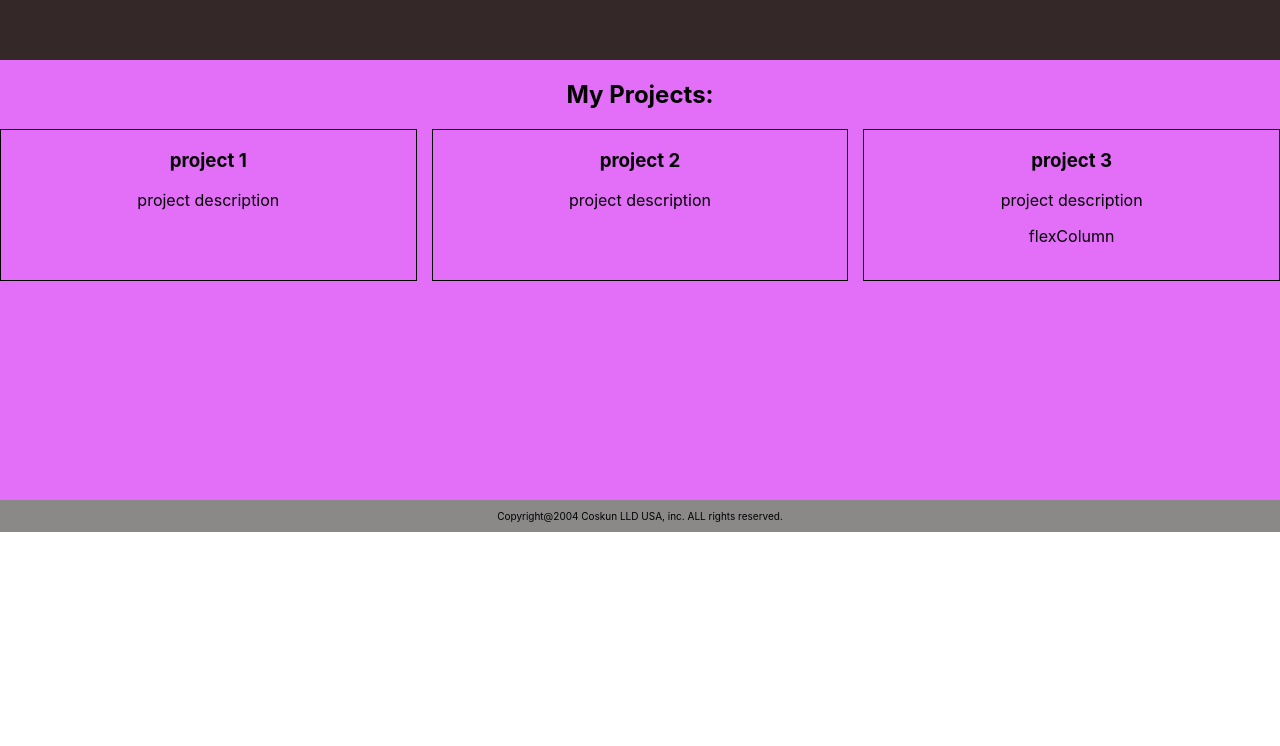
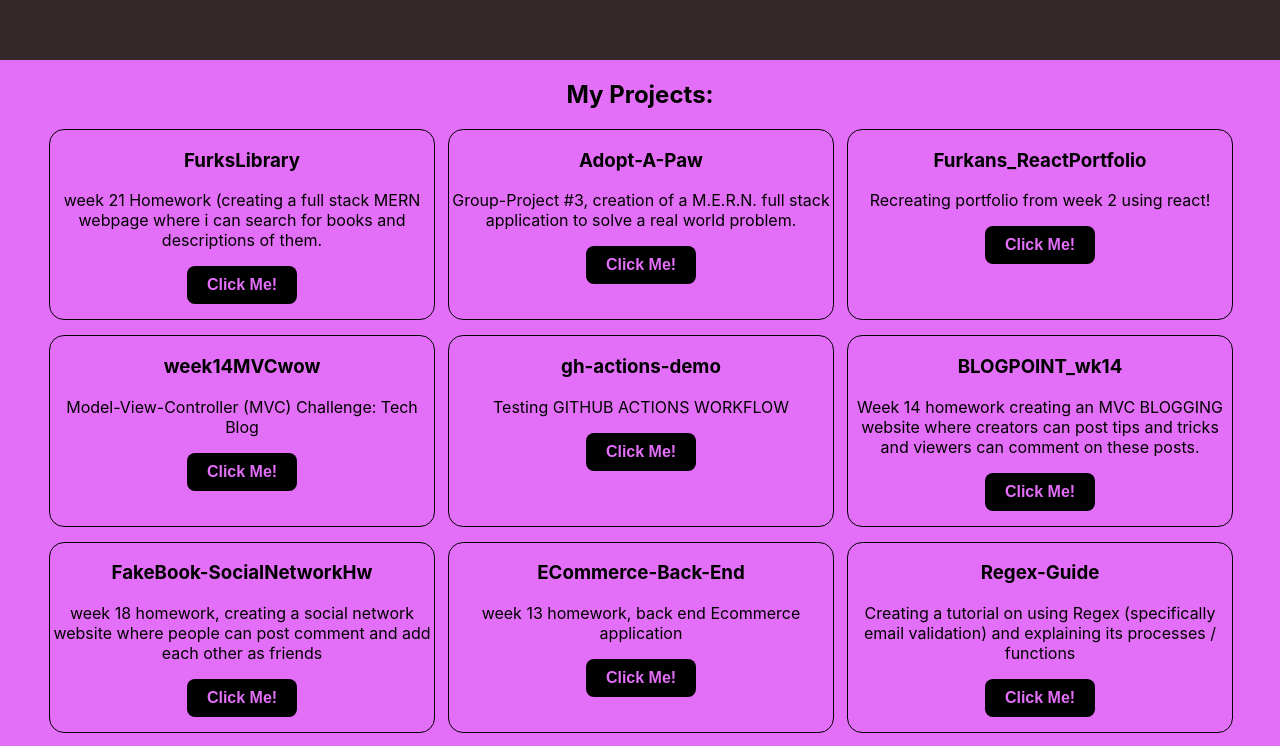
Before and after one commit to Furkanc1/Furkans_ReactPortfolio, a React (Create React App) app in the folder furksreactportfolio/: page /portfolio in a window 1280 px wide. Shown: the part 740-1486 px from the top of the page. Before the commit the page ends 1272 px from the top, so only its background shows below. Built offline with nearby package versions, Linux system fonts and the light colour scheme.

Commit message:
got projects on portfolio page ( through array not api)

```diff
--- a/furksreactportfolio/src/App.css
+++ b/furksreactportfolio/src/App.css
@@ -72,16 +72,45 @@ a:hover{
 }
 
 .projectBoxContainer{
+  grid-template-columns: 30% 30% 30%;
   display: grid;
-  grid-template-columns: auto auto auto;
   width: 100%;
   gap: 15px;
+  justify-content: center;
+  padding-bottom: 15px;
 }
 
 .project {
+  border: 1px solid black;
+  width: 100%;
+  overflow: hidden;
+
   min-height: 150px;
-  border: 1px solid black;
+  border-radius: 15px;
+  padding-bottom: 15px;
 }
+
+.projectLinkButton{
+  display: inline-block;
+  padding: 10px 20px;
+  font-size: 16px;
+  font-weight: bold;
+  text-align: center;
+  text-decoration: none;
+  cursor: pointer;
+  border: none;
+  border-radius: 8px;
+  background-color: #000000;
+  color: rgb(227, 110, 247);
+  transition: background-color 0.5s ease;
+}
+
+.projectLinkButton:hover {
+  color: black;
+  transition: 0.3s ease;
+  background-color: rgb(227, 110, 247);
+}
+
 
 .navbar{
   background-color: rgb(139, 136, 136);
--- a/furksreactportfolio/src/components/portfolio/portfolio.js
+++ b/furksreactportfolio/src/components/portfolio/portfolio.js
@@ -1,30 +1,31 @@
 import "../../App.css";
-import React from 'react';
+import React from "react";
 
-export default function Portfolio({projects}) {
+export default function Portfolio({ projects }) {
   console.log("projects", projects);
   return (
     <div className="sectionContainer">
       <h2>My Projects:</h2>
+
       <div className="projectBoxContainer">
-        <div className={"project flex alignCenter justifyCenter flexColumn"}>
-          <h3>project 1</h3>
-          <p>
-            project description
-          </p>
-        </div>
-        <div className={"project flex alignCenter justifyCenter flexColumn"}>
-          <h3>project 2</h3>
-          <p>
-            project description
-          </p>
-        </div>
-        <div className={"project flex alignCenter justifyCenter flexColumn"}>
-          <h3>project 3</h3>
-          <p>
-            project description
-          </p> flexColumn
-        </div>
+        {projects && projects.length > 0 ? (
+          projects.map((project, projectIndex) => {
+            return (
+              <div key={projectIndex} className={"project flex alignCenter justifyCenter flexColumn"}>
+                <h3>{project.name}</h3>
+                <p>{project.description}</p>
+                <a href={project.url}>
+                  <button className="projectLinkButton">Click Me!</button>
+                  </a>
+              </div>
+            );
+
+          })
+        ) : (
+          <div className={"project flex alignCenter justifyCenter flexColumn"}>
+            No Projects Found {`:(`}
+          </div>
+        )}
       </div>
     </div>
   );
```
